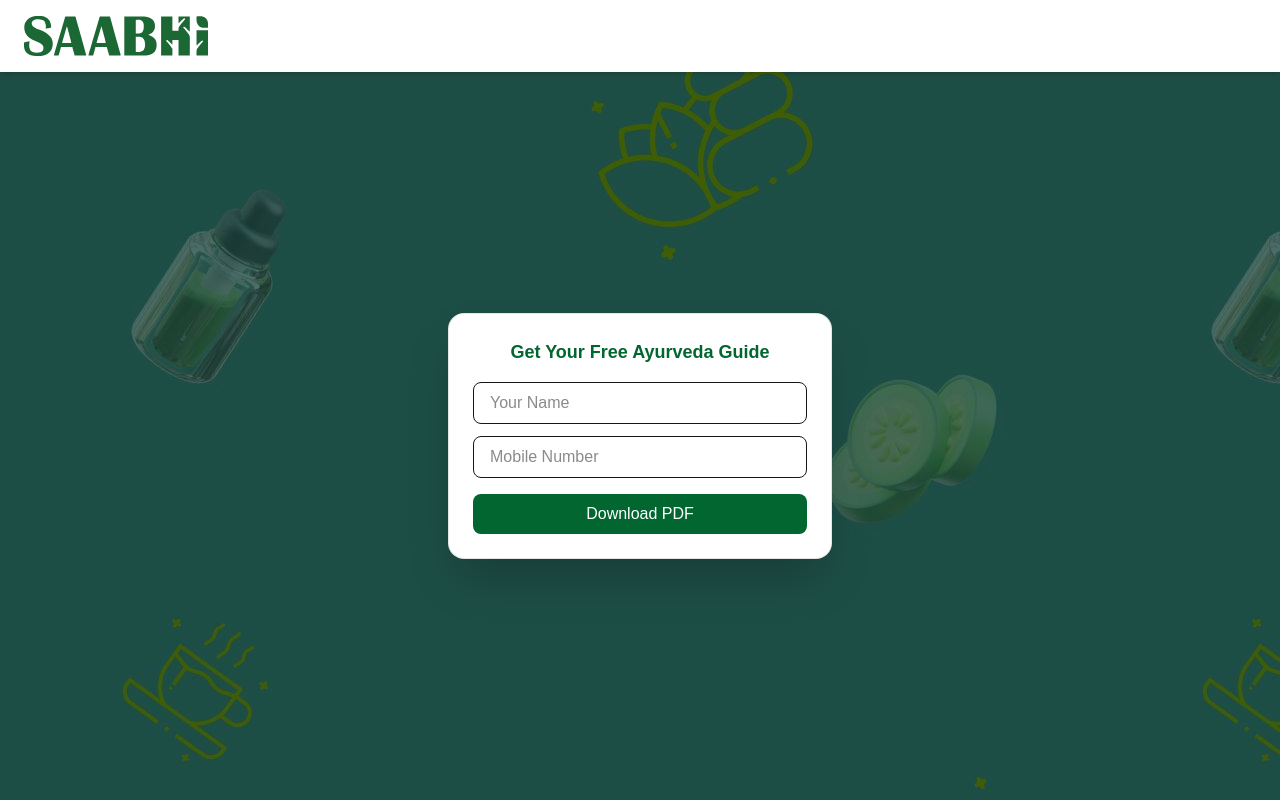
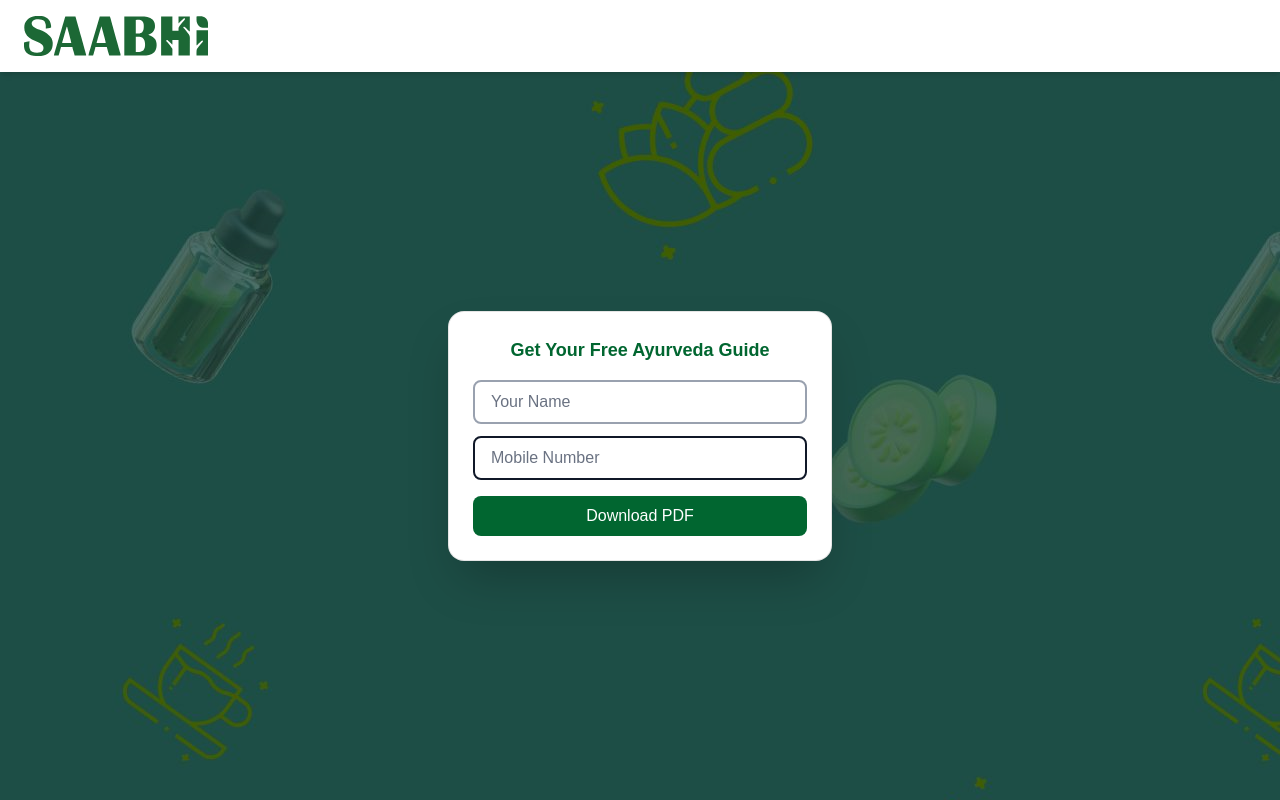
Before and after one commit to ChinmayDaroliya/saabhi-pdf, a Next.js app: page / in a window 1280 px wide. Built offline with nearby package versions, Linux system fonts and the light colour scheme.

Commit message:
grey to black input

```diff
--- a/app/page.tsx
+++ b/app/page.tsx
@@ -59,7 +59,7 @@ export default function Home() {
           <input
             required
             placeholder="Your Name"
-            className="w-full border rounded-lg px-4 py-2 mb-3"
+            className="w-full border-2 border-gray-400 rounded-lg px-4 py-2 mb-3 text-gray-900 placeholder:text-gray-500 focus:border-green-800 focus:outline-none"
             value={name}
             onChange={(e) => setName(e.target.value)}
           />
@@ -71,7 +71,7 @@ export default function Home() {
             pattern="[0-9]{10}"
             maxLength={10}
             placeholder="Mobile Number"
-            className="w-full border rounded-lg px-4 py-2 mb-4"
+            className="w-full border-2 border--400 rounded-lg px-4 py-2 mb-4 text-gray-900 placeholder:text-gray-500 focus:border-green-800 focus:outline-none"
             value={phone}
             onChange={(e) => {
               const value = e.target.value.replace(/\D/g, '');
```
